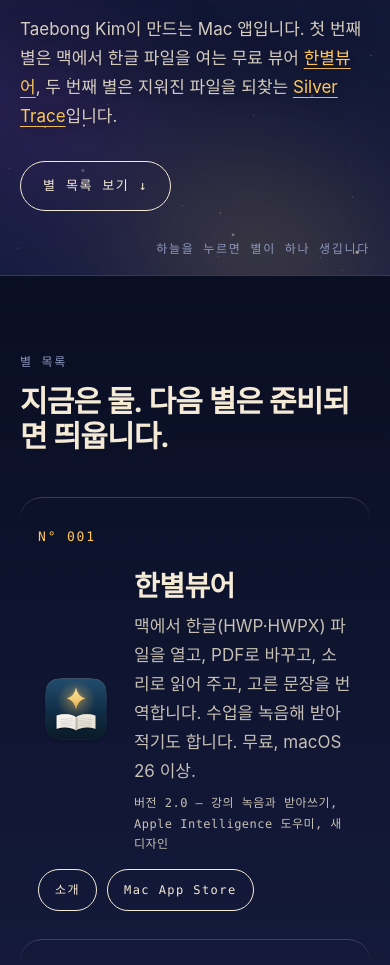
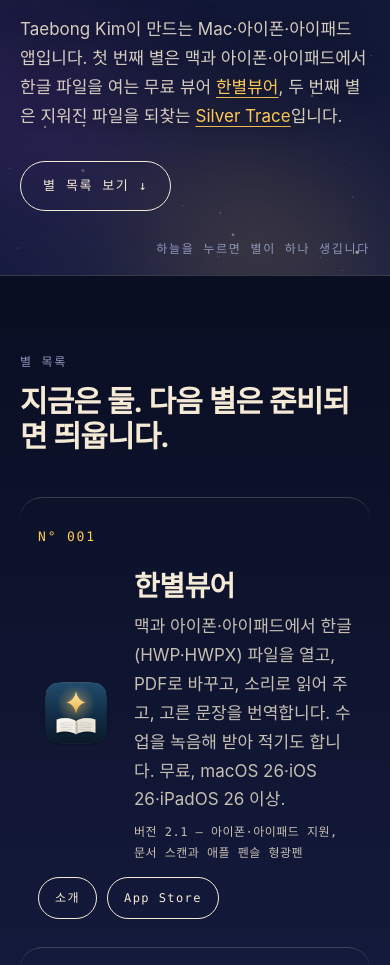
Before and after one commit to Sunstardad/sunstardad.github.io, a plain HTML site: page index.html in a window 390 px wide. Shown: the part 569-1534 px from the top of the page. Drawn offline with Linux system fonts and the light colour scheme; animation ran at ten frames a second.

Commit message:
Hanbyeol Viewer 2.1: Mac, iPhone and iPad
Co-Authored-By: Claude Opus 5.5 <noreply@anthropic.com>

```diff
--- a/index.html
+++ b/index.html
@@ -3,13 +3,13 @@
 <head>
 <meta charset="utf-8">
 <meta name="viewport" content="width=device-width, initial-scale=1">
-<title>Sunstardad – Taebong Kim이 만드는 Mac 앱</title>
-<meta name="description" content="Taebong Kim이 만드는 Mac 앱을 모아 둔 곳입니다. 맥에서 한글(HWP·HWPX) 파일을 여는 무료 뷰어 한별뷰어와, 지워진 파일을 되찾는 Silver Trace가 있습니다.">
+<title>Sunstardad – Taebong Kim이 만드는 Mac·아이폰·아이패드 앱</title>
+<meta name="description" content="Taebong Kim이 만드는 Mac·아이폰·아이패드 앱을 모아 둔 곳입니다. 맥과 아이폰·아이패드에서 한글(HWP·HWPX) 파일을 여는 무료 뷰어 한별뷰어와, 지워진 파일을 되찾는 Silver Trace가 있습니다.">
 <link rel="canonical" href="https://sunstardad.github.io/">
 <link rel="icon" type="image/png" href="img/icon.png">
 <meta property="og:type" content="website">
 <meta property="og:title" content="Sunstardad – 별 둘, 띄웠습니다">
-<meta property="og:description" content="Taebong Kim이 만드는 Mac 앱. 첫 번째 별은 한별뷰어, 두 번째 별은 Silver Trace입니다.">
+<meta property="og:description" content="Taebong Kim이 만드는 Mac·아이폰·아이패드 앱. 첫 번째 별은 한별뷰어, 두 번째 별은 Silver Trace입니다.">
 <meta property="og:url" content="https://sunstardad.github.io/">
 <style>
   :root {
@@ -201,7 +201,7 @@
     <div class="say">
       <p class="mono" data-en="N° 002 — second light, 16 Nov 2026">N° 002 — 2026.11.16 두 번째 관측</p>
       <h1 data-en="Two &lt;em&gt;stars&lt;/em&gt;,&lt;br&gt;now up."><em>별</em> 둘,<br>띄웠습니다.</h1>
-      <p class="lead" data-en="Mac apps made by Taebong Kim. The first star is &lt;a href=&quot;https://sunstardad.github.io/hanbyeolviewer/en/&quot;&gt;Hanbyeol Viewer&lt;/a&gt;, a free viewer that opens Korean HWP files on a Mac. The second is &lt;a href=&quot;silvertrace/&quot;&gt;Silver Trace&lt;/a&gt;, which brings back deleted files.">Taebong Kim이 만드는 Mac 앱입니다. 첫 번째 별은 맥에서 한글 파일을 여는 무료 뷰어 <a href="https://sunstardad.github.io/hanbyeolviewer/">한별뷰어</a>, 두 번째 별은 지워진 파일을 되찾는 <a href="silvertrace/">Silver Trace</a>입니다.</p>
+      <p class="lead" data-en="Apps for Mac, iPhone and iPad made by Taebong Kim. The first star is &lt;a href=&quot;https://sunstardad.github.io/hanbyeolviewer/en/&quot;&gt;Hanbyeol Viewer&lt;/a&gt;, a free viewer that opens Korean HWP files on a Mac, iPhone and iPad. The second is &lt;a href=&quot;silvertrace/&quot;&gt;Silver Trace&lt;/a&gt;, which brings back deleted files.">Taebong Kim이 만드는 Mac·아이폰·아이패드 앱입니다. 첫 번째 별은 맥과 아이폰·아이패드에서 한글 파일을 여는 무료 뷰어 <a href="https://sunstardad.github.io/hanbyeolviewer/">한별뷰어</a>, 두 번째 별은 지워진 파일을 되찾는 <a href="silvertrace/">Silver Trace</a>입니다.</p>
       <a class="go" href="#catalog" data-en="See the catalog ↓">별 목록 보기 ↓</a>
     </div>
 
@@ -258,13 +258,13 @@
         <img src="img/icon.png" alt="한별뷰어 앱 아이콘" width="76" height="76">
         <div>
           <h3 data-en="Hanbyeol Viewer">한별뷰어</h3>
-          <p data-en="Opens HWP and HWPX files on a Mac, converts them to PDF, reads them aloud, translates selected sentences, and records and transcribes classes. Free, for macOS 26 or later.">맥에서 한글(HWP·HWPX) 파일을 열고, PDF로 바꾸고, 소리로 읽어 주고, 고른 문장을 번역합니다. 수업을 녹음해 받아 적기도 합니다. 무료, macOS 26 이상.</p>
-          <p class="mono" style="margin-top:8px;text-transform:none;letter-spacing:.04em" data-en="Version 2.0 — lecture recording and transcription, Apple Intelligence assistant, new design">버전 2.0 — 강의 녹음과 받아쓰기, Apple Intelligence 도우미, 새 디자인</p>
+          <p data-en="Opens HWP and HWPX files on a Mac, iPhone and iPad, converts them to PDF, reads them aloud, translates selected sentences, and records and transcribes classes. Free, for macOS 26, iOS 26 and iPadOS 26 or later.">맥과 아이폰·아이패드에서 한글(HWP·HWPX) 파일을 열고, PDF로 바꾸고, 소리로 읽어 주고, 고른 문장을 번역합니다. 수업을 녹음해 받아 적기도 합니다. 무료, macOS 26·iOS 26·iPadOS 26 이상.</p>
+          <p class="mono" style="margin-top:8px;text-transform:none;letter-spacing:.04em" data-en="Version 2.1 — now on iPhone and iPad, with document scanning and Apple Pencil highlighting">버전 2.1 — 아이폰·아이패드 지원, 문서 스캔과 애플 펜슬 형광펜</p>
         </div>
       </div>
       <div class="links">
         <a class="go" href="https://sunstardad.github.io/hanbyeolviewer/" data-en="About">소개</a>
-        <a class="go" href="https://apps.apple.com/kr/app/id6832940512">Mac App Store</a>
+        <a class="go" href="https://apps.apple.com/kr/app/id6832940512">App Store</a>
       </div>
     </div>
 
@@ -300,7 +300,7 @@
     <h2 class="reveal" data-en="How I build, for now.">지금은 이렇게 만듭니다.</h2>
     <ol class="ways reveal">
       <li><div><strong data-en="On the device, where possible.">되도록 기기 안에서 처리합니다.</strong>
-          <span data-en="Hanbyeol Viewer converts, reads aloud, translates, transcribes and summarizes on your Mac.">한별뷰어는 변환도, 읽어주기도, 번역도, 받아쓰기와 요약도 Mac 안에서 합니다.</span></div></li>
+          <span data-en="Hanbyeol Viewer converts, reads aloud, translates, transcribes and summarizes on your Mac, iPhone or iPad.">한별뷰어는 변환도, 읽어주기도, 번역도, 받아쓰기와 요약도 Mac·아이폰·아이패드 안에서 합니다.</span></div></li>
       <li><div><strong data-en="Nothing the app does not need.">필요 없는 것은 넣지 않습니다.</strong>
           <span data-en="Hanbyeol Viewer has no ads, no account and collects no data.">한별뷰어에는 광고도, 계정도, 수집하는 정보도 없습니다.</span></div></li>
       <li><div><strong data-en="What it cannot do is written down too.">안 되는 것은 안 된다고 적습니다.</strong>
```
